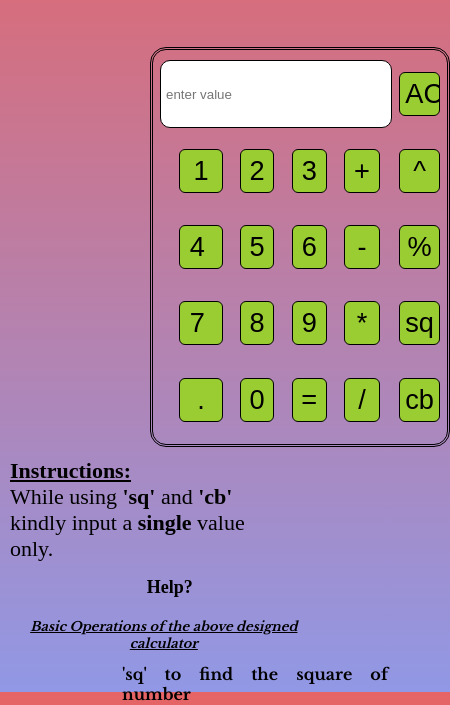
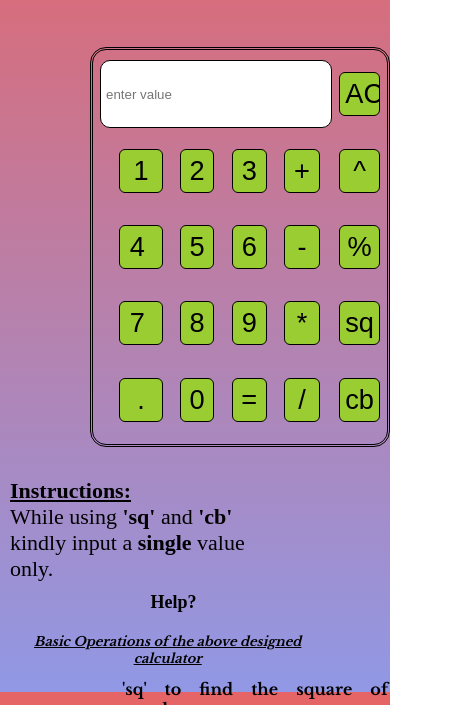
Before and after one commit to parth9504/Mini-Project, a plain HTML site: page index.html in a window 390 px wide. Shown: the part 162-867 px from the top of the page, 450 px wide, since content can reach past the window. Drawn offline with nearby package versions, Linux system fonts and the light colour scheme.

Commit message:
Add files via upload

```diff
--- a/style.css
+++ b/style.css
@@ -85,7 +85,7 @@ font-family: 'Libre Baskerville',sans-serif;
         text-align:justify;
     }
    .calc{
-    transform:translate(50%,0%);
+    transform:translate(30%,0%);
  width:300px;
  height: 400px;
    }
@@ -93,14 +93,14 @@ font-family: 'Libre Baskerville',sans-serif;
 font-size: medium;
 margin-left:4px;
 margin-right:70px;
-margin-top:370px;}
+margin-top:390px;}
 .help{
-    margin-top:110px;
-    margin-right: 13%;
+    margin-top:125px;
+    margin-right: 11%;
 }
 .basic{
-    font-size: 16px;
-   margin-right:16%;
+    font-size: 17px;
+   margin-right:14%;
 }
 .list{
     font-size:medium;
```
